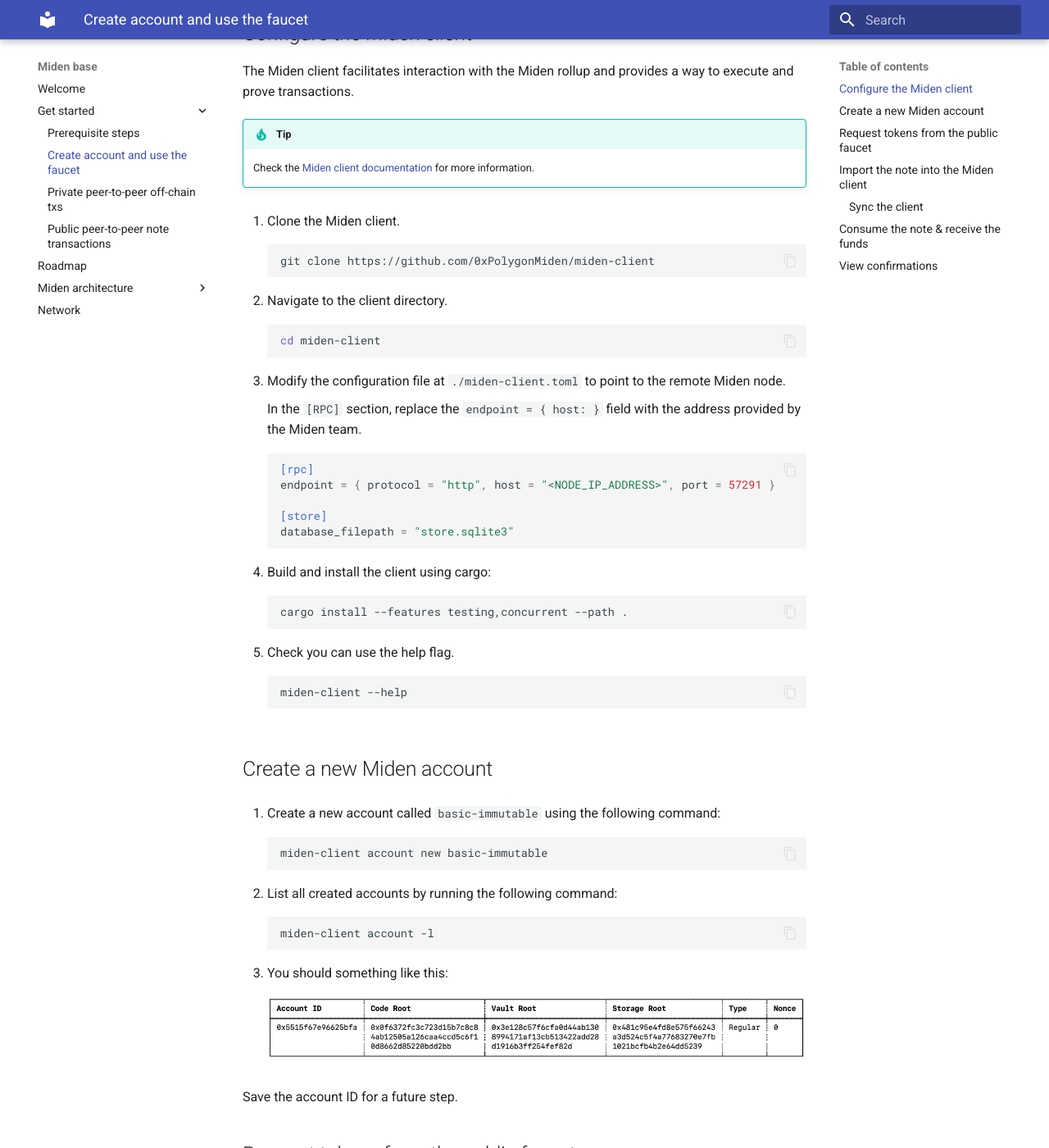
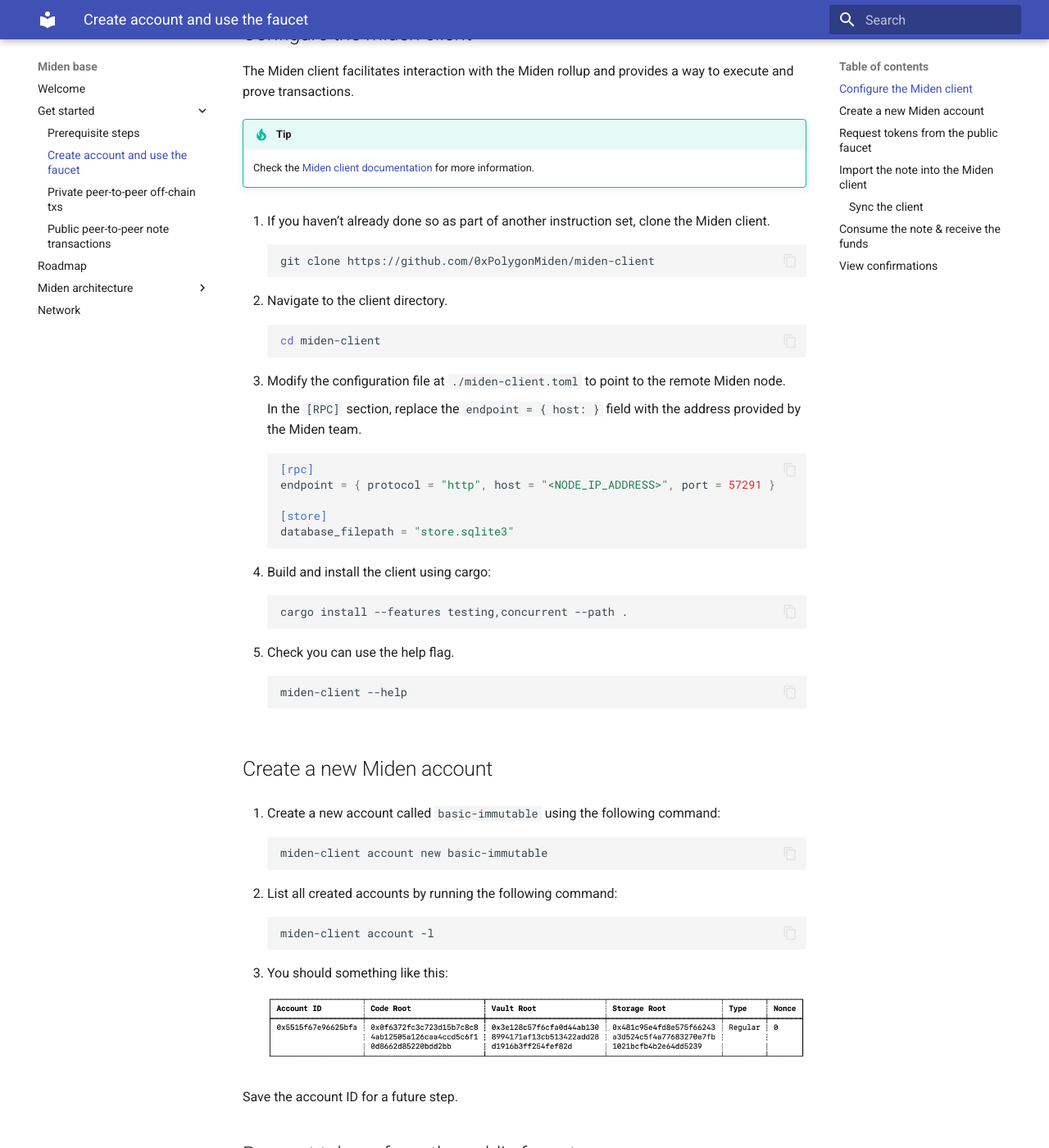
Before and after one commit to 0xPolygonMiden/miden-base, an MkDocs documentation site: the page built from docs/introduction/get-started/create-account-use-faucet.md, in a window 1280 px wide and 1400 px high, scrolled down 248 px. Shown: the whole window at 82% size. Built offline with MkDocs 1.6.1 and Material for MkDocs 9.7.7, drawn with Linux system fonts in a browser that asks for light colours; some of the changed text lies outside the part shown.

Commit message:
updates after reviewing

````diff
--- a/docs/introduction/get-started/create-account-use-faucet.md
+++ b/docs/introduction/get-started/create-account-use-faucet.md
@@ -7,7 +7,7 @@
 !!! tip
       Check the [Miden client documentation](https://docs.polygon.technology/miden/miden-client/cli-reference/) for more information.
 
-1. Clone the Miden client.
+1. If you haven't already done so as part of another instruction set, clone the Miden client.
 
       ```shell
       git clone https://github.com/0xPolygonMiden/miden-client
````
Also changed, not shown: other parts of docs/introduction/get-started/create-account-use-faucet.md (+1 -1 lines), docs/introduction/get-started/prerequisites.md (+2 -0 lines).
